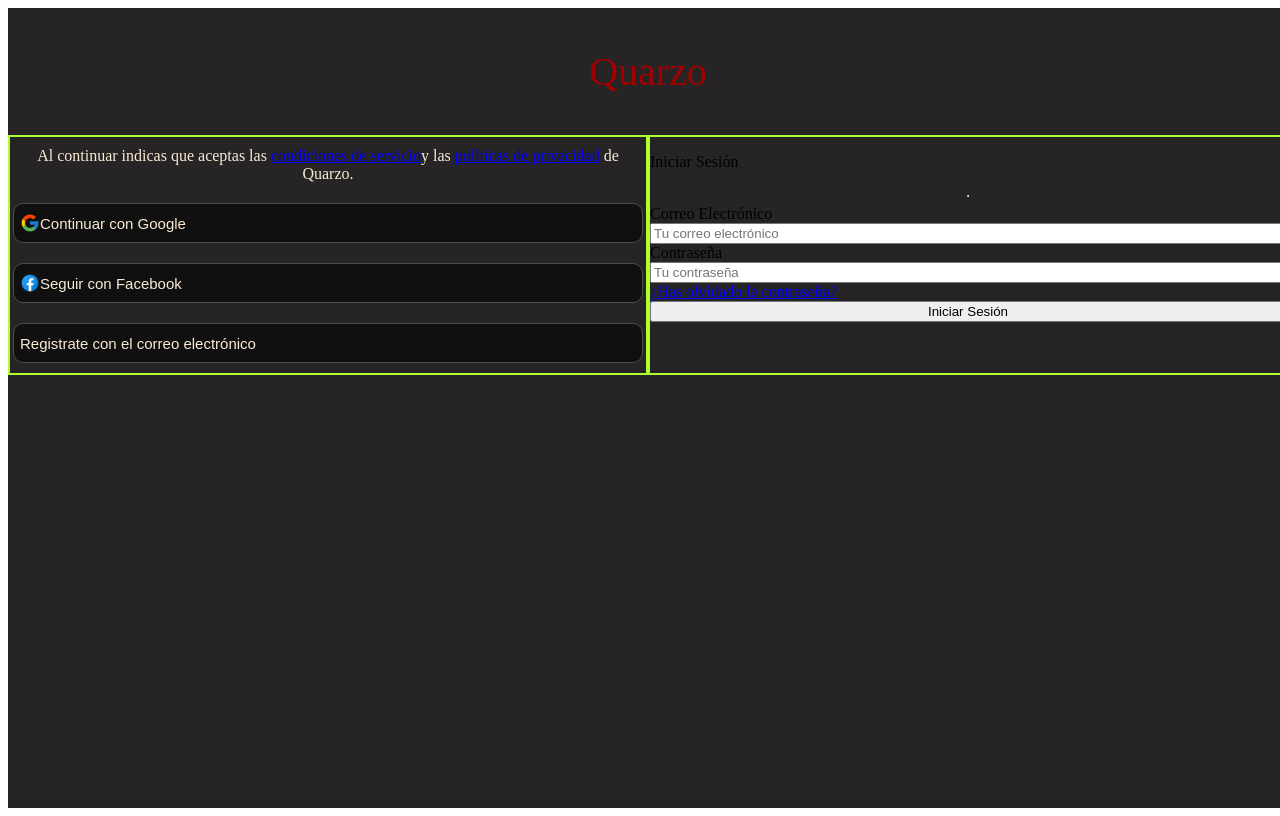
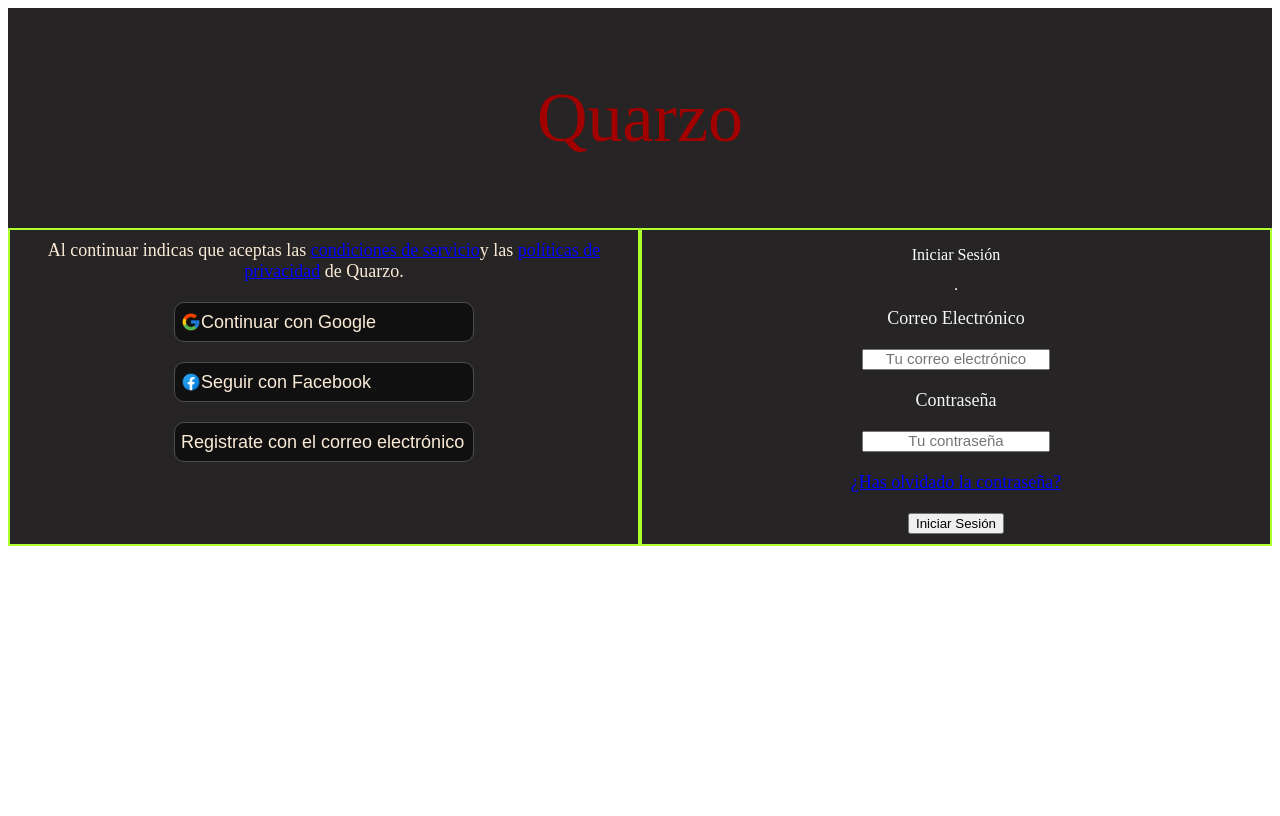
Before and after one commit to Eddieramirez29/Quarzo, a React (Vite) app: page / in a window 1280 px wide. Built offline with nearby package versions, Linux system fonts and the light colour scheme.

Commit message:
Set sizes for responsive behaviour

```diff
--- a/package.json
+++ b/package.json
@@ -12,7 +12,8 @@
   "dependencies": {
     "react": "^18.3.1",
     "react-dom": "^18.3.1",
-    "sass": "^1.80.4"
+    "sass": "^1.80.4",
+    "sass-loader": "^16.0.2"
   },
   "devDependencies": {
     "@eslint/js": "^9.9.0",
@@ -24,6 +25,6 @@
     "eslint-plugin-react-hooks": "^5.1.0-rc.0",
     "eslint-plugin-react-refresh": "^0.4.9",
     "globals": "^15.9.0",
-    "vite": "^5.4.1"
+    "vite": "^5.4.10"
   }
 }
--- a/src/Quarzo/Log.module.css
+++ b/src/Quarzo/Log.module.css
@@ -1,7 +1,9 @@
+.containerMain_title {
+  font-size: 40px;
+}
+
 .containerMain {
   background-color: rgb(38, 36, 36);
-  width: 100vw;
-  height: 100vh;
 }
 
 header {
@@ -24,12 +26,22 @@
   width: 50%;
 }
 
-.formContainer > * {
+.containerMain_register, form, .containerMain_logIn p {
   display: flex;
+  align-items: center;
   flex-direction: column;
 }
 
-.containerMain_register > * {
+form {
+  font-size: 15px;
+  color: whitesmoke;
+}
+
+.containerMain_logIn {
+  color: white;
+}
+
+.containerMain_register > *, form > * {
   margin-top: 10px;
   margin-bottom: 10px;
   margin-left: 3px;
@@ -37,8 +49,21 @@
   text-align: center;
 }
 
+input::-moz-placeholder {
+  font-size: 15px;
+}
+
+input::placeholder {
+  font-size: 15px;
+}
+
+.containerMain_Email, .containerMain_Password {
+  width: 180px;
+}
+
 .containerMain_register_policy {
   color: antiquewhite;
+  font-size: 15px;
 }
 
 a {
@@ -51,6 +76,7 @@
   border: 0.5px solid rgb(77, 78, 76);
   border-radius: 10px;
   height: 40px;
+  width: 150px;
   font-size: 15px;
   display: flex;
   align-items: center;
@@ -59,4 +85,29 @@
 
 .containerMain_register > button:hover {
   background-color: antiquewhite;
+}
+
+@media (min-width: 768px) {
+  .containerMain_register > button {
+    width: 200px;
+    font-size: 17px;
+  }
+  .containerMain_register_policy, form {
+    font-size: 17px;
+  }
+  .containerMain_title {
+    font-size: 50px;
+  }
+}
+@media (min-width: 1024px) {
+  .containerMain_register > button {
+    width: 300px;
+    font-size: 18px;
+  }
+  .containerMain_register_policy, form {
+    font-size: 18px;
+  }
+  .containerMain_title {
+    font-size: 70px;
+  }
 }/*# sourceMappingURL=Log.module.css.map */
--- a/src/Quarzo/Log.module.scss
+++ b/src/Quarzo/Log.module.scss
@@ -1,8 +1,24 @@
+
+$font-size-425:15px;
+$font-size-title-425:40px;
+$button-width-425:150px;
+
+$button-width-768:200px;
+$font-size-768:17px;
+$font-size-title-768:50px;
+
+$button-width-1024:300px;
+$font-size-1024:18px;
+$font-size-title-1024:70px;
+
+.containerMain_title
+{
+  font-size: $font-size-title-425;
+}
+
 .containerMain
 {
   background-color: rgb(38, 36, 36);
-  width: 100vw;
-  height: 100vh;
 }
 
 
@@ -30,13 +46,29 @@
   width: 50%;
 }
 
-.formContainer > *
+
+
+.containerMain_register, form, .containerMain_logIn p
 {
   display: flex;
+  align-items: center;
   flex-direction: column;
 }
 
-.containerMain_register > *
+form{
+  font-size: $font-size-425;
+  color: whitesmoke;
+}
+
+.containerMain_logIn
+{
+  color: white;
+}
+
+
+
+
+.containerMain_register > *, form > *
 {
   margin-top: 10px;
   margin-bottom: 10px;
@@ -45,9 +77,20 @@
   text-align: center;
 }
 
+input::placeholder
+{
+  font-size: $font-size-425;
+}
+
+.containerMain_Email, .containerMain_Password
+{
+  width: 180px;
+}
+
 .containerMain_register_policy
 {
   color: antiquewhite;
+  font-size: $font-size-425;
 }
 
 a{
@@ -61,13 +104,51 @@
   border: 0.5px solid rgb(77, 78, 76);
   border-radius: 10px;
   height: 40px;
-  font-size: 15px;
+  width: 150px;
+  font-size: $font-size-425;
   display: flex;
   align-items: center;
   justify-content: flex-start;
-
 }
 
 .containerMain_register > button:hover{
   background-color: antiquewhite;
 }
+
+@media (min-width:768px)
+{
+  .containerMain_register > button
+  {
+    width: $button-width-768;
+    font-size: $font-size-768;
+  }
+
+  .containerMain_register_policy, form
+  {
+    font-size: $font-size-768;
+  }
+
+  .containerMain_title
+  {
+    font-size: $font-size-title-768;
+  }
+}
+
+@media (min-width:1024px)
+{
+  .containerMain_register > button
+  {
+    width: $button-width-1024;
+    font-size: $font-size-1024;
+  }
+
+  .containerMain_register_policy, form
+  {
+    font-size: $font-size-1024;
+  }
+
+  .containerMain_title
+  {
+    font-size: $font-size-title-1024;
+  }
+}
```
Also changed, not shown: 2 other files (tests, documents, lock files or other folders).
